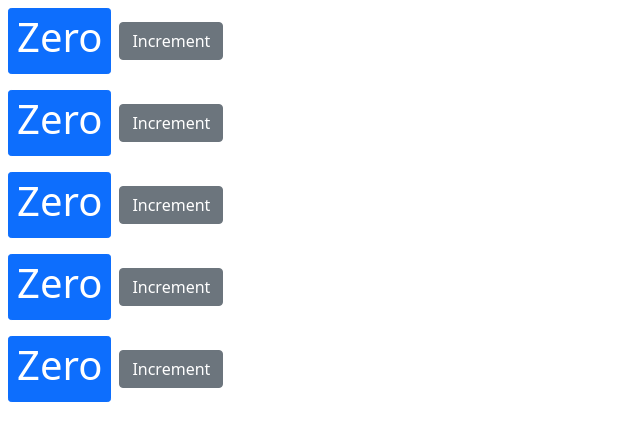
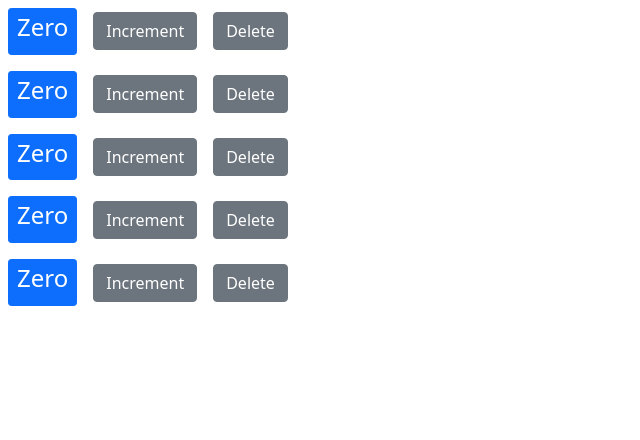
Before and after one commit to SadiaUzair1/Counter-App-React, a React (Create React App) app: page / in a window 1280 px wide. Shown: the top 440 px of the page, without its empty margins (0-640 px from the left). Built offline with nearby package versions, Linux system fonts and the light colour scheme.

Commit message:
delete component

```diff
--- a/src/components/counter.jsx
+++ b/src/components/counter.jsx
@@ -1,24 +1,25 @@
 import React, { Component } from 'react';
 class Counter extends React.Component {
     state = {
-        count: 0
+        value: this.props.counter.value
     }
 
     handleIncrement= () => {
-       this.setState({count: this.state.count + 1})
+       this.setState({value: this.state.value + 1})
     }
     render() {
         return ( <React.Fragment>
             <span className="btn btn-primary btn-sm m-2">{this.formatCounter()}</span>
-            <button onClick={this.handleIncrement} className="btn btn-secondary">Increment</button>
+            <button onClick={this.handleIncrement} className="btn btn-secondary m-2">Increment</button>
+            <button onClick={() => this.props.onDelete(this.props.counter.id)} className="btn btn-secondary m-2">Delete</button>
             <br/>
             </React.Fragment>
         );
     }
 
     formatCounter(){
-        const {count} = this.state;
-        return count === 0? <h1>Zero</h1> :count;
+        const {value} = this.state;
+        return value === 0? <h4>Zero</h4> :value;
     }
 }
 
--- a/src/components/counters.jsx
+++ b/src/components/counters.jsx
@@ -13,9 +13,21 @@ class Counters extends React.Component {
     };
 
 
+    handleDelete = (counterID) =>{
+        const counters = this.state.counters.filter(c => c.id !== counterID);
+        this.setState({counters})
+
+    }
+
     render() {
         return <div>
-            {this.state.counters.map(counter => <Counter key={counter.id}/>)}
+            {
+            this.state.counters.map(counter =>
+            <Counter key={counter.id}
+             onDelete={this.handleDelete}
+            counter={counter}
+            />)
+            }
         </div>;
     }
 }
```
